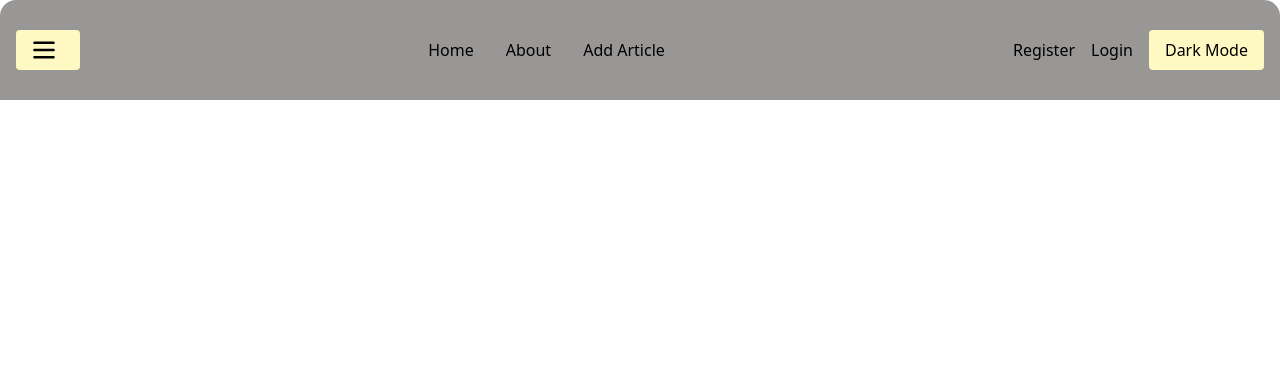
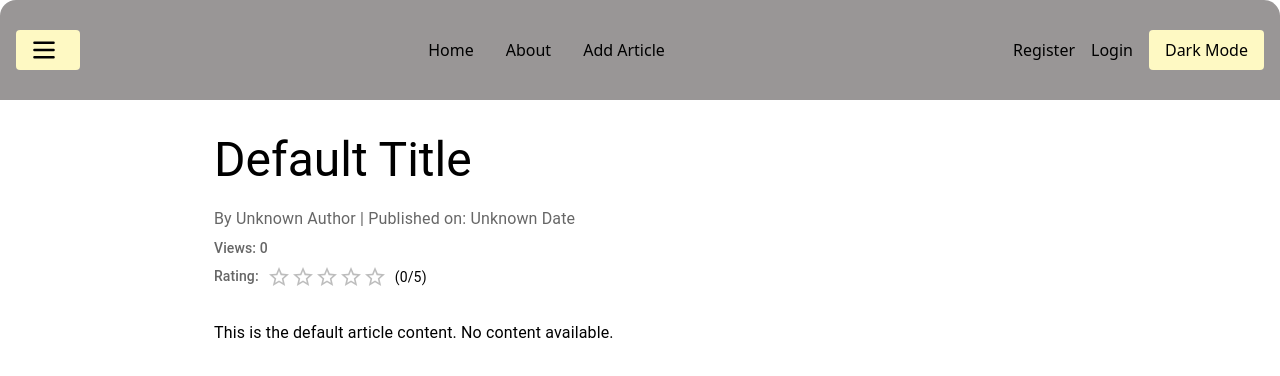
Before and after one commit to James-Hodder/CISE_SPEED, a React (Vite) app in the folder client/: page /article/1 in a window 1280 px wide. Shown: the top 376 px of the page. Built offline with nearby package versions, Linux system fonts and the light colour scheme; no server answers.

Commit message:
implemented read more page
basic functionality on the read more button on the home page

```diff
--- a/client/package.json
+++ b/client/package.json
@@ -13,11 +13,11 @@
   "dependencies": {
     "@emotion/react": "^11.13.3",
     "@emotion/styled": "^11.13.0",
+    "@mui/icons-material": "^5.16.7",
     "@mui/material": "^5.16.7",
     "react": "^18.3.1",
     "react-dom": "^18.3.1",
-    "react-router-dom": "^6.26.2",
-    "@mui/icons-material": "^5.16.7"
+    "react-router-dom": "^6.26.2"
   },
   "devDependencies": {
     "@eslint/js": "^9.9.0",
--- a/client/src/App.tsx
+++ b/client/src/App.tsx
@@ -4,6 +4,7 @@ import { BrowserRouter as Router, Route, Routes } from "react-router-dom";
 import { HomePage, AboutPage, StartPage, InsertArticle } from "./pages";
 import RegisterPage from "./pages/login/RegisterPage";
 import LoginPage from "./pages/login/LoginPage";
+import ArticleDetail from "./pages/article/ArticleDetail";
 
 const App: React.FC = () => {
   return (
@@ -15,9 +16,8 @@ const App: React.FC = () => {
         <Route path="/InsertPage" element={<InsertArticle />} />
         <Route path="/RegisterPage" element={<RegisterPage />} />
         <Route path="/LoginPage" element={<LoginPage />} />
-        {/* <Route path="/ArticleCategories" element={<ArticleCategories />} /> */}
         <Route path="/AboutPage" element={<AboutPage />} />
-        {/* <Route path="/DatabasePage" element={<DatabasePage />} /> */}
+        <Route path="/article/:id" element={<ArticleDetail />} /> {/* Detail Page */}
       </Routes>
     </Router>
   );
--- /dev/null
+++ b/client/src/pages/article/ArticleDetail.tsx
@@ -0,0 +1,75 @@
+import React, { useEffect, useState } from "react";
+import { useParams } from "react-router-dom";
+import { Container, Typography, Box, Rating } from "@mui/material";
+
+// Define the Article interface to match your fetched data
+interface Article {
+  _id: string;
+  id: number;
+  title: string;
+  author: string;
+  date: string;
+  content: string;
+  tags: string[];
+  isApproved: boolean;
+  rating: number;
+  views: number; // Assuming views are tracked
+}
+
+const ArticleDetail: React.FC = () => {
+  const { id } = useParams<{ id: string }>();
+  const [article, setArticle] = useState<Article | null>(null);
+
+  useEffect(() => {
+    // Fetch the article data based on the ID from the params
+    fetch(`http://localhost:3000/api/articles/${id}`)
+      .then((response) => response.json())
+      .then((data) => setArticle(data))
+      .catch((error) => console.error("Error fetching article:", error));
+  }, [id]);
+
+  // Default fallback values
+  const defaultTitle = article?.title || "Default Title";
+  const defaultAuthor = article?.author || "Unknown Author";
+  const defaultDate = article?.date ? new Date(article.date).toLocaleDateString() : "Unknown Date";
+  const defaultContent = article?.content || "This is the default article content. No content available.";
+  const defaultViews = article?.views || 0;
+  const defaultRating = article?.rating || 0;
+
+  return (
+    <Container maxWidth="md" sx={{ padding: 4 }}>
+      {/* Title */}
+      <Typography variant="h3" component="h1" gutterBottom>
+        {defaultTitle}
+      </Typography>
+
+      {/* Author and Date */}
+      <Typography variant="subtitle1" color="textSecondary" gutterBottom>
+        By {defaultAuthor} | Published on: {defaultDate}
+      </Typography>
+
+      {/* Views */}
+      <Typography variant="subtitle2" color="textSecondary" gutterBottom>
+        Views: {defaultViews}
+      </Typography>
+
+      {/* Rating */}
+      <Box sx={{ display: "flex", alignItems: "center", marginBottom: 2 }}>
+        <Typography variant="subtitle2" color="textSecondary" sx={{ marginRight: 1 }}>
+          Rating:
+        </Typography>
+        <Rating value={defaultRating} readOnly precision={0.5} />
+        <Typography variant="body2" sx={{ marginLeft: 1 }}>
+          ({defaultRating}/5)
+        </Typography>
+      </Box>
+
+      {/* Article Content */}
+      <Typography variant="body1" sx={{ marginTop: 4 }}>
+        {defaultContent}
+      </Typography>
+    </Container>
+  );
+};
+
+export default ArticleDetail;
--- a/client/src/pages/home/HomePage.tsx
+++ b/client/src/pages/home/HomePage.tsx
@@ -7,6 +7,7 @@ import {
   Button,
   Grid,
 } from "@mui/material";
+import { Link } from "react-router-dom"; // Import Link for navigation
 
 // Define the Article interface to match your fetched data
 interface Article {
@@ -56,7 +57,14 @@ const HomePage: React.FC = () => {
                   Published: {new Date(article.date).toLocaleDateString()}
                 </Typography>
               </CardContent>
-              <Button variant="contained" color="primary" sx={{ margin: 2 }}>
+              {/* Wrap the button in a Link to navigate to the detail page */}
+              <Button
+                component={Link}
+                to={`/article/${article._id}`}
+                variant="contained"
+                color="primary"
+                sx={{ margin: 2 }}
+              >
                 Read More
               </Button>
             </Card>
```
Also changed, not shown: 1 other file (tests, documents, lock files or other folders).
